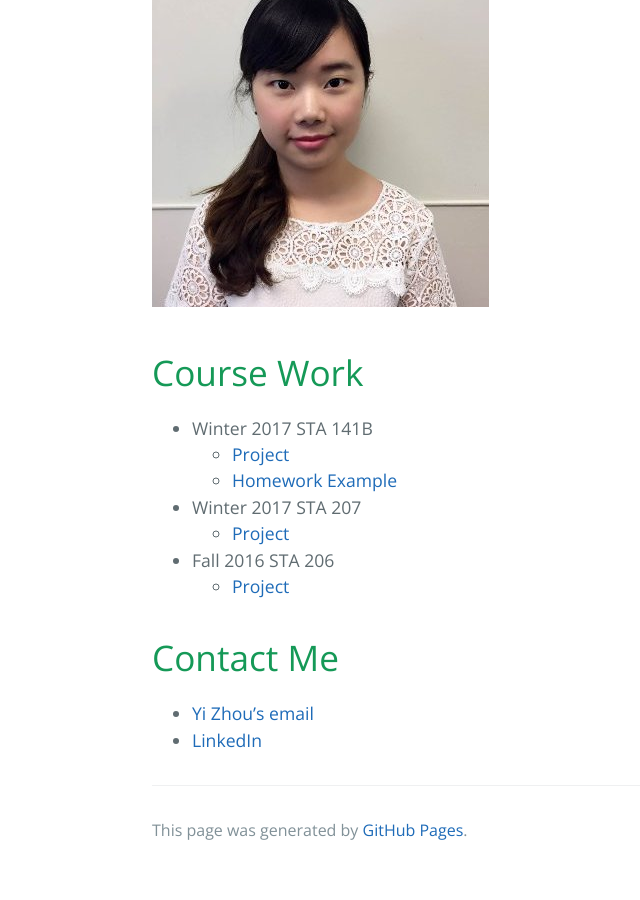
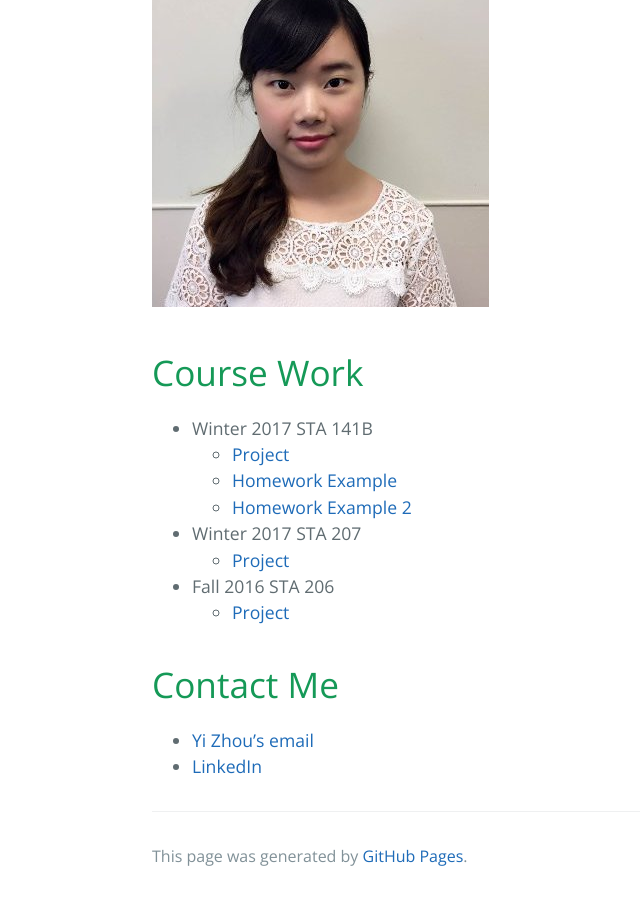
Before and after one commit to ZoeyYiZhou/ZoeyYiZhou.github.io, a Jekyll site: the page built from index.md, in a window 1280 px wide and 900 px high, scrolled down 586 px. Shown: the whole window, without its empty margins (72-712 px from the left). Built offline with Jekyll 4.4.1, drawn with Linux system fonts in a browser that asks for light colours; the repository's description, which GitHub fills in, is left out; before the commit the page ends 1460 px from its top, so only the background shows below that.

Commit message:
Update index.md
adadadasdadada

```diff
--- a/index.md
+++ b/index.md
@@ -15,8 +15,9 @@ I am a graduate student at the University of California, Davis, pursuing my mast
 - Winter 2017 STA 141B
    - [Project](https://zoeyyizhou.github.io/141BProject/)
    - [Homework Example](Yi_Zhou_assignment6.html)
+   - [Homework Example 2](YiZhouAssignment2.html)
 - Winter 2017 STA 207
-   - [Project](https://drive.google.com/file/d/0B2oyM6CwCUTKdzkwc3ZHcjRmRW8/view)
+   - [Project](https://view.publitas.com/p222-12524/sta207_finalprj/)
 - Fall 2016 STA 206
    - [Project](https://drive.google.com/file/d/0B2oyM6CwCUTKRFBXbzNTc2pJRjA/view)
 
```
